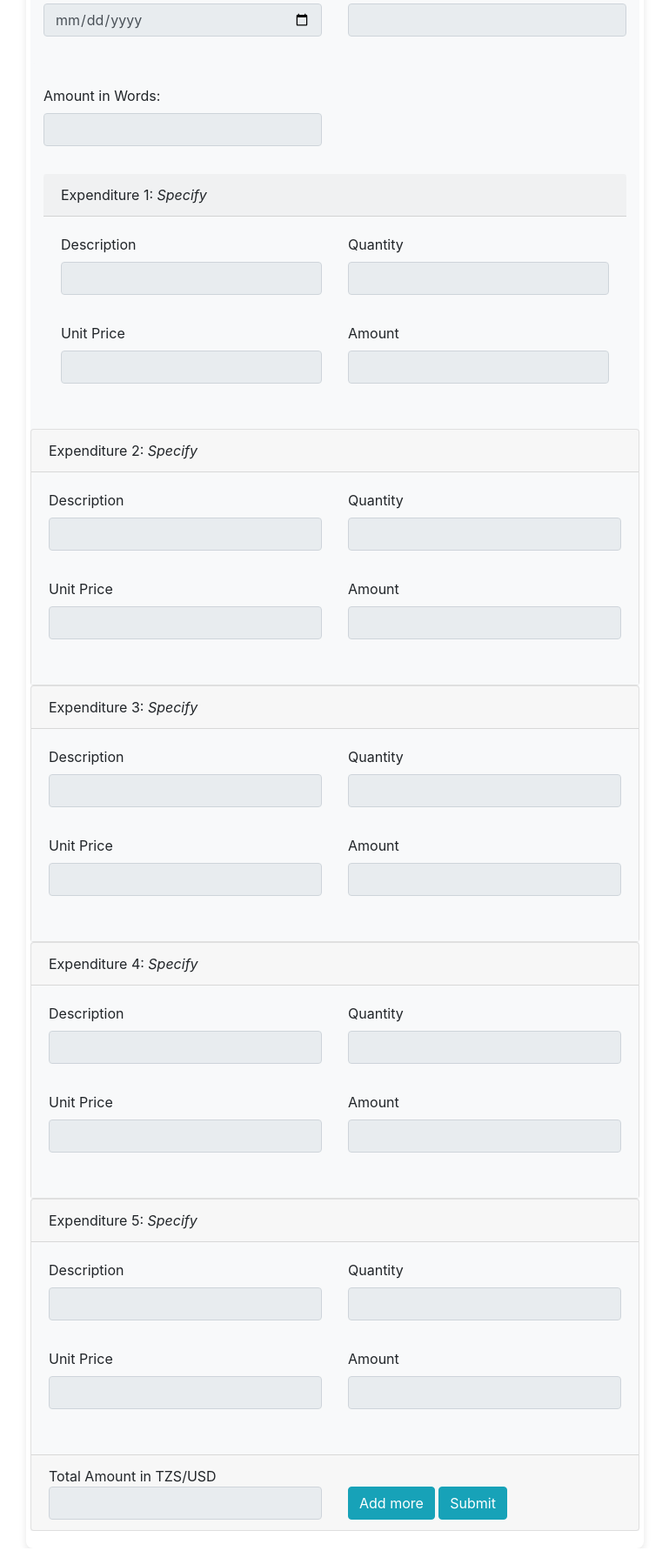
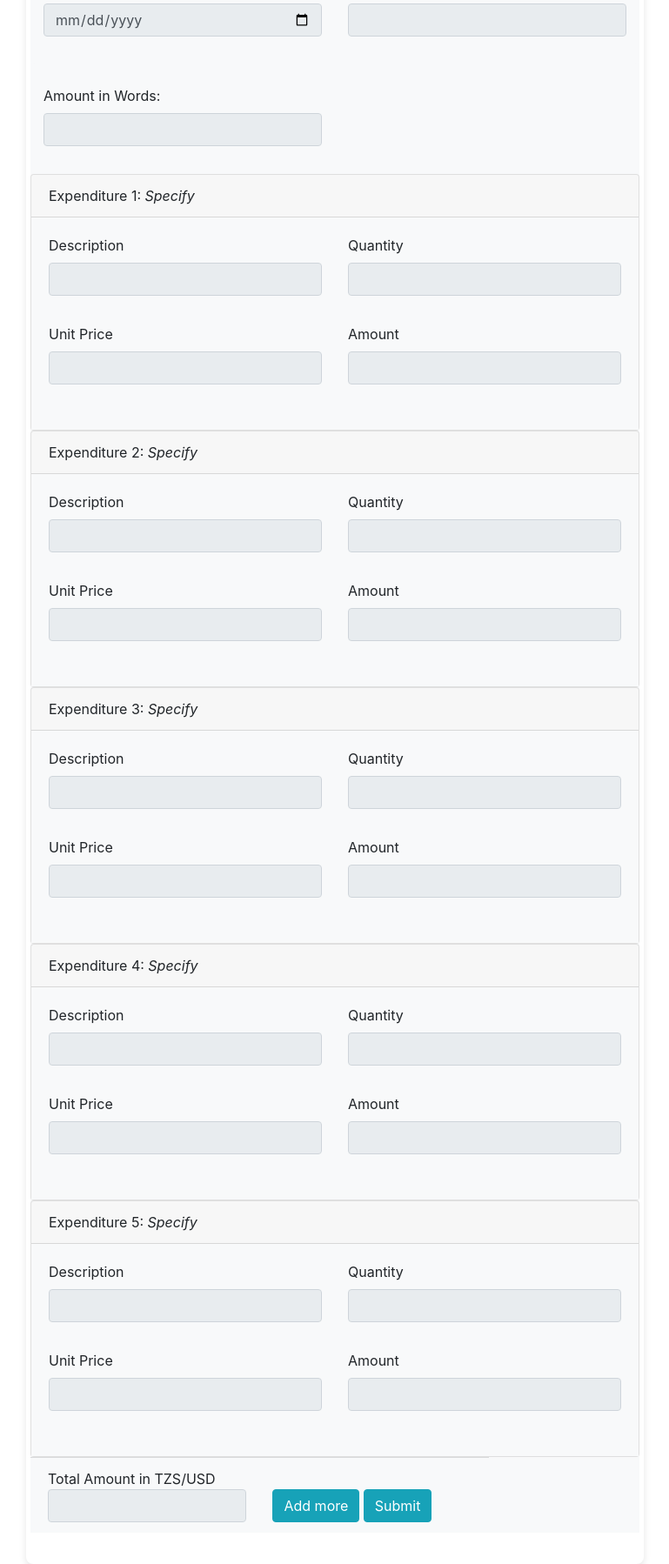
Before and after one commit to mageta17/resources, a PHP site: page /requisition_form.php in a window 1280 px wide. Shown: the part 328-2126 px from the top of the page at 87% size, without its empty margins (255-1024 px from the left). Run offline with PHP 8.4, Linux system fonts and the light colour scheme; a stand-in replaces the project's code that opens the database connection.

Commit message:
update the laayout and code clean

```diff
--- a/requisition_form.php
+++ b/requisition_form.php
@@ -3,8 +3,6 @@
     include 'server/modules/staff-pages.php';
     session_start();
 ?>
-<!DOCTYPE html>
-<html lang="en">
 <head>
     <meta charset="UTF-8">
     <meta name="viewport" content="width=device-width, initial-scale=1.0">
@@ -146,7 +144,6 @@
         }
     </style>
 </head>
-<body>
     <div id="section" class="container-fluid mx-0 px-0">
         <?php
             menu5();
@@ -154,7 +151,6 @@
         <div class="container mt-5">
             <div class="col-lg-8 mx-auto">
                 <?php
-
                     if (isset($_SESSION['succes'])) {
                         echo '<div class="alert alert-success" style="text-align:center;><i class="fa-regular fa-circle-check"></i>'." Succes: " . $_SESSION['succes'] . '</div>';
                         unset($_SESSION['succes']);
@@ -163,11 +159,11 @@
                         echo '<div class="alert alert-danger" style="text-align:center;"><i class="fas fa-exclamation-circle"></i>'." Error: " . $_SESSION['error'] . '</div>';
                         unset($_SESSION['error']);
                     }
-
                 ?>
+                            <!-- form  -->
                 <div class="form-container">
-            <form id="checklistForm" method="POST" action="server/ppe-inspection.inc.php"   enctype="multipart/form-data">
-                        <!-- header  Section -->
+                    <form id="expenditureForm" method="POST" action="server/ppe-inspection.inc.php"   enctype="multipart/form-data">
+                           <!-- header section  -->
                         <div class="card-background-color row">
                             <div class="d-flex flex-wrap justify-content-center mb-4 card-background-color align-items-center inputs-style">
                                 <div class="text-center w-100">
@@ -177,8 +173,7 @@
                                     <h5><b>NORTHERN ENGINEERING WORKS LIMITED</b></h5>
                                     <h6>PURCHASE REQUEST FORM</h6>
                                 </div>
-                        <!-- </div>
-                        <div class="d-flex flex-wrap justify-content-start mb-4 card-background-color align-items-stretch  inputs-style"> -->
+
                                 <div class="col-md-6 mb-3 mt-4">
                                     <div class="form-group">
                                         <label for="lastServiceDate">Date:-</label>
@@ -198,10 +193,12 @@
                                     <input type="text" class="form-control" id="amount" name="amount" value="" required>
                                 </div>
                             </div>
+                            <!-- end of header section  -->
 
+                            <!-- start of expendicture cards  -->
 
-                        <!-- start of the table -->
-                        <div class="col-md-12">
+                            <div class="card">
+                                <!-- Expenditure 1 -->
                                 <div class="card-header">Expenditure 1: <i>Specify</i></div>
                                 <div class="card-body card-background-color">
                                     <div class="row">
@@ -234,6 +231,7 @@
                             </div>
 
                             <!-- Expenditure 2 -->
+
                             <div class="card">
                                 <div class="card-header">Expenditure 2: <i>Specify</i></div>
                                 <div class="card-body card-background-color">
@@ -265,33 +263,35 @@
                                     </div>
                                 </div>
                             </div>
+
                             <!-- Expenditure 3 -->
+
                             <div class="card">
                                 <div class="card-header">Expenditure 3: <i>Specify</i></div>
                                 <div class="card-body card-background-color">
                                     <div class="row">
                                         <div class="col-md-6 mb-3">
                                             <div class="form-group">
-                                                    <label for="description2">Description</label>
-                                                    <input type="text" class="form-control" id="description2" name="description2" required>
+                                                <label for="description3">Description</label>
+                                                <input type="text" class="form-control" id="description3" name="description3" required>
                                             </div>
                                         </div>
                                         <div class="col-md-6 mb-3">
                                             <div class="form-group">
-                                                    <label for="quantity2">Quantity</label>
-                                                    <input type="text" class="form-control" id="quantity2" name="quantity2" required>
+                                                <label for="quantity3">Quantity</label>
+                                                <input type="text" class="form-control" id="quantity3" name="quantity3" required>
                                             </div>
                                         </div>
                                         <div class="col-md-6 mb-3">
                                             <div class="form-group">
-                                                    <label for="unitPrice2">Unit Price</label>
-                                                    <input type="text" class="form-control" id="unitPrice2" name="unitPrice2" required>
+                                                <label for="unitPrice3">Unit Price</label>
+                                                <input type="text" class="form-control" id="unitPrice3" name="unitPrice3" required>
                                             </div>
                                         </div>
                                         <div class="col-md-6 mb-3">
                                             <div class="form-group">
-                                                    <label for="amount2">Amount</label>
-                                                    <input type="text" class="form-control" id="amount2" name="amount2" required>
+                                                <label for="amount3">Amount</label>
+                                                <input type="text" class="form-control" id="amount3" name="amount3" required>
                                             </div>
                                         </div>
                                     </div>
@@ -299,32 +299,33 @@
                             </div>
 
                             <!-- Expenditure 4 -->
+
                             <div class="card">
                                 <div class="card-header">Expenditure 4: <i>Specify</i></div>
                                 <div class="card-body card-background-color">
                                     <div class="row">
                                         <div class="col-md-6 mb-3">
                                             <div class="form-group">
-                                                    <label for="description2">Description</label>
-                                                    <input type="text" class="form-control" id="description2" name="description2" required>
+                                                <label for="description4">Description</label>
+                                                <input type="text" class="form-control" id="description4" name="description4" required>
                                             </div>
                                         </div>
                                         <div class="col-md-6 mb-3">
                                             <div class="form-group">
-                                                    <label for="quantity2">Quantity</label>
-                                                    <input type="text" class="form-control" id="quantity2" name="quantity2" required>
+                                                <label for="quantity4">Quantity</label>
+                                                <input type="text" class="form-control" id="quantity4" name="quantity4" required>
                                             </div>
                                         </div>
                                         <div class="col-md-6 mb-3">
                                             <div class="form-group">
-                                                    <label for="unitPrice2">Unit Price</label>
-                                                    <input type="text" class="form-control" id="unitPrice2" name="unitPrice2" required>
+                                                <label for="unitPrice4">Unit Price</label>
+                                                <input type="text" class="form-control" id="unitPrice4" name="unitPrice4" required>
                                             </div>
                                         </div>
                                         <div class="col-md-6 mb-3">
                                             <div class="form-group">
-                                                    <label for="amount2">Amount</label>
-                                                    <input type="text" class="form-control" id="amount2" name="amount2" required>
+                                                <label for="amount4">Amount</label>
+                                                <input type="text" class="form-control" id="amount4" name="amount4" required>
                                             </div>
                                         </div>
                                     </div>
@@ -332,41 +333,44 @@
                             </div>
 
                             <!-- Expenditure 5 -->
-                            <div id="expenditureContainer">
-                               <div class="card" id="expenditureTemplate">
+
+                            <div class="card">
                                 <div class="card-header">Expenditure 5: <i>Specify</i></div>
                                 <div class="card-body card-background-color">
                                     <div class="row">
                                         <div class="col-md-6 mb-3">
                                             <div class="form-group">
-                                                    <label for="description2">Description</label>
-                                                    <input type="text" class="form-control" id="description2" name="description2" required>
+                                                <label for="description5">Description</label>
+                                                <input type="text" class="form-control" id="description5" name="description5" required>
                                             </div>
                                         </div>
                                         <div class="col-md-6 mb-3">
                                             <div class="form-group">
-                                                    <label for="quantity2">Quantity</label>
-                                                    <input type="text" class="form-control" id="quantity2" name="quantity2" required>
+                                                <label for="quantity5">Quantity</label>
+                                                <input type="text" class="form-control" id="quantity5" name="quantity5" required>
                                             </div>
                                         </div>
                                         <div class="col-md-6 mb-3">
                                             <div class="form-group">
-                                                    <label for="unitPrice2">Unit Price</label>
-                                                    <input type="text" class="form-control" id="unitPrice2" name="unitPrice2" required>
+                                                <label for="unitPrice5">Unit Price</label>
+                                                <input type="text" class="form-control" id="unitPrice5" name="unitPrice5" required>
                                             </div>
                                         </div>
                                         <div class="col-md-6 mb-3">
                                             <div class="form-group">
-                                                    <label for="amount2">Amount</label>
-                                                    <input type="text" class="form-control" id="amount2" name="amount2" required>
+                                                <label for="amount5">Amount</label>
+                                                <input type="text" class="form-control" id="amount5" name="amount5" required>
                                             </div>
                                         </div>
                                     </div>
                                 </div>
-                                    <div class="card-footer">
+                            </div>
+                                   <!-- footer card  -->
+                            <div class="card-footer card-background-color">
                                 <div class="row align-items-center">
                                     <div class="col-md-6">
-                                                <span>Total Amount in TZS/USD</span><input class="form-control" type="text" name="totalAmount" id="totalAmount">
+                                        <span id="totalAmount">Total Amount in TZS/USD</span>
+                                        <input class="form-control" type="text" name="totalAmount" id="totalAmount">
                                     </div>
                                     <div class="col-md-6 mt-4">
                                         <button id="add" class="btn btn-info">Add more</button>
@@ -374,68 +378,18 @@
                                     </div>
                                 </div>
                             </div>
-                              </div>
+
+                            <!-- ends of all cards and it footer  -->
 
                         </div>
-
-
+                    </form>
 
                 </div>
-
-                    </div>
-
-
-
-                      <!-- card   Section -->
-
-                    <!-- <div class="row mb-3">
-                        <div class="col-12">
-                            <button class="btn btn-primary btn-lg btn-block" type="submit" name="submit" style="background-color: #488aec; border-color: #488aec;">
-                                    Submit
-                            </button>
-                        </div>
-                    </div> -->
-                </form>
             </div>
         </div>
     </div>
 
-</div>
-<script>
-    let expenditureCounter = 5;
 
-// Add event listener to the "Add more" button
-        document.getElementById('add').addEventListener('click', function (e) {
-            e.preventDefault();
-
-            // Get the template card to clone
-            let template = document.getElementById('expenditureTemplate');
-
-            // Clone the template node
-            let newCard = template.cloneNode(true);
-
-            // Increment the counter for IDs and labels
-            expenditureCounter++;
-
-            // Update the card header
-            newCard.querySelector('.card-header').innerHTML = 'Expenditure ' + expenditureCounter + ': <i>Specify</i>';
-
-            // Update input fields' IDs and names
-            let inputs = newCard.querySelectorAll('input');
-            inputs.forEach(input => {
-                // Update the ID and name attribute
-                let idName = input.getAttribute('id').replace(/\d+/g, expenditureCounter);
-                input.setAttribute('id', idName);
-                input.setAttribute('name', idName);
-                // Reset the value
-                input.value = '';
-            });
-
-            // Append the new expenditure card to the container
-            document.getElementById('expenditureContainer').appendChild(newCard);
-        });
-
-   </script>
     <!-- <script src="https://code.jquery.com/jquery-3.5.1.slim.min.js"></script>
     <script src="https://cdn.jsdelivr.net/npm/@popperjs/core@2.9.3/dist/umd/popper.min.js"></script>
     <script src="https://stackpath.bootstrapcdn.com/bootstrap/4.5.2/js/bootstrap.min.js"></script> -->
```
Lines whose indentation alone changed are shown as unchanged.
